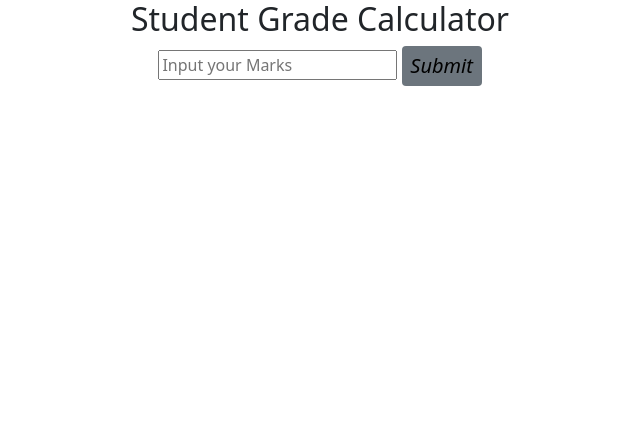
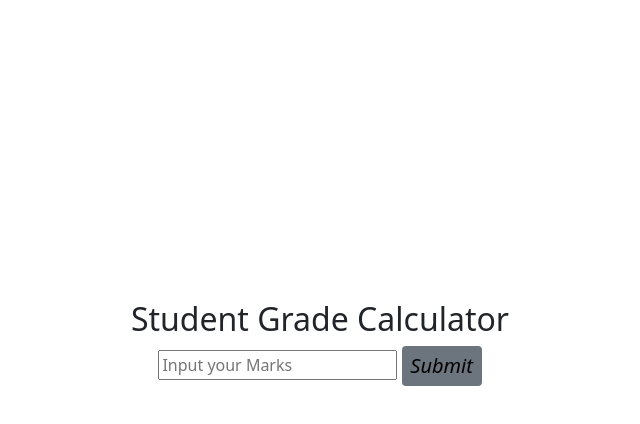
Before and after one commit to mugambijavan/WK1-student-grade-generator, a plain HTML site: page index.html in a window 1280 px wide. Shown: the whole page, without its empty margins (320-960 px from the left). Drawn offline with nearby package versions, Linux system fonts and the light colour scheme.

Commit message:
done assignment

```diff
--- a/style.css
+++ b/style.css
@@ -1,5 +1,6 @@
 @import url("https://cdn.jsdelivr.net/npm/bootstrap@5.2.3/dist/css/bootstrap.min.css");
 body {
+    margin-top: 300px;
     text-align: center;
     align-items: center;
     background-color: white;
```
Also changed, not shown: index.html (+4 -0 lines).
